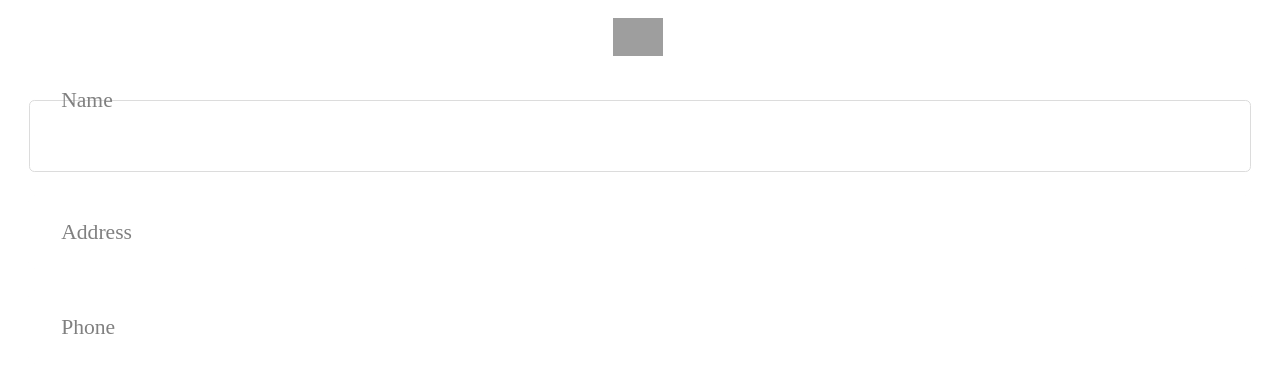
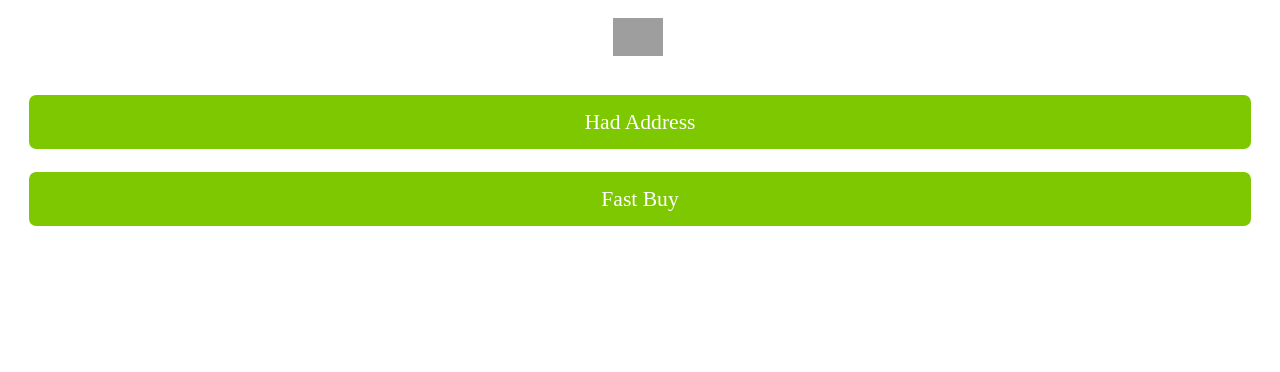
Before and after one commit to zhongmeizhi/vue-old-2016, a Vue app in the folder src/: page /#/checkout in a window 1280 px wide. Shown: the top 372 px of the page. Built offline with nearby package versions, Linux system fonts and the light colour scheme; grey boxes are pictures that could not be loaded; the HTML template or start-up script is replaced by a standard one.

Commit message:
doing checkout page, start animation

```diff
--- a/src/components/common/header.vue
+++ b/src/components/common/header.vue
@@ -48,6 +48,7 @@ export default{
 		height: 2.5rem;
 		margin-left: 1rem;
 		padding: 0 0.5rem;
+		transition: all 0.8s;
 	}
 	.logo span{
 		color: orange;
@@ -57,9 +58,10 @@ export default{
 		height: 2.5rem;
 	}
 	.jackHeader .homeActive{
-		transform: scale(0.8);
 		background: #7ec801;
 		border-radius: 4rem;
+		transform: scale(0.8);
+		transition: all 0.8s;
 	}
 	.homeActive a span{
 		color: white;
@@ -68,6 +70,7 @@ export default{
 		float: right;
 		margin-right: 1rem;
 		padding: 0 0.5rem;
+		transition: all 0.8s;
 	}
 	.logo img,.logo a,.cartSvg a,.logo span{
 		display: inline-block;
@@ -93,5 +96,6 @@ export default{
 	.cartSvg.cartActive{
 		background: #7ec801;
 		border-radius: 4rem;
+		transition: all 0.8s;
 	}
 </style>
--- a/src/components/common/nav.vue
+++ b/src/components/common/nav.vue
@@ -38,6 +38,7 @@ export default{
 		transform: scale(0.8);
 		background: #7ec801;
 		border: 0.1rem solid black;
+		transition: all 0.8s;
 	}
 	.jackNav{
 		margin: 3.3rem 0.6rem 0 0.6rem;
@@ -51,6 +52,7 @@ export default{
 		border: 0.1rem solid gray;
 		border-radius: 5rem;
 		background: orange;
+		transition: all 0.8s;
 	}
 	.jackNav ul li a{
 		display: inline-block;
--- a/src/components/main/section/cart.vue
+++ b/src/components/main/section/cart.vue
@@ -155,6 +155,8 @@ export default{
 	height: 1.2rem;
 	display: inline-block;
 	vertical-align: text-top;
+	border: 0.1rem solid gray;
+	border-radius: 0.3rem;
 }
 .number .reduce{
 	background: url(/static/tiny/reduce.svg) no-repeat;
--- a/src/components/main/section/checkout.vue
+++ b/src/components/main/section/checkout.vue
@@ -3,20 +3,26 @@
 		<div class="cartIcon">
 			<router-link to="/cart"></router-link>
 		</div>
-		<div class="shipBox">
+		<div class="infoBox">
+			<ul>
+				<li v-if="!newInfo" @click="login=!login,newInfo=false" :class="{active:login}">Had Address</li>
+				<li v-if="!login" @click="newInfo=!newInfo,login=false" :class="{active:newInfo}">Fast Buy</li>
+			</ul>
+		</div>
+		<!-- new Info -->
+		<div class="shipBox" v-if="newInfo">
 			<ul class="shipList">
-				<li>
-					<label v-labelUp :class="{active:true}">Name</label>
-					<input type="text" name="name" id="name" />
+				<li v-for="list in shipList">
+					 <!--@click="upLabel(list)"-->
+					<label :class="{active:list.name==curName}" :for="list.name">{{list.label}}</label>
+					<input :type="list.type" :name="list.name" :id="list.name"  @focus="upLabel(list)" @blur="downLabel(list)"/>
 				</li>
-				<li>
-					<label v-labelUp>Address</label>
-					<input type="text" name="address" id="address" />
-				</li>
-				<li>
-					<label v-labelUp>Phone</label>
-					<input type="tel" name="phone" id="phone" />
-				</li>
+			</ul>
+		</div>
+		<!-- login -->
+		<div class="oldInfo" v-if="login">
+			<ul>
+				<li>UserName</li>
 			</ul>
 		</div>
 	</div>
@@ -26,13 +32,22 @@
 export default{
 	data(){
 		return {
-
+			shipList:[
+				{label:"Name",type:"text",name:"name"},
+				{label:"Address",type:"text",name:"address"},
+				{label:"Phone",type:"tel",name:"phone"}
+			],
+			curName:"",
+			newInfo:false,
+			login:false
 		}
 	},
-	directives:{
-		labelUp(ele,bind,vNode){
-			ele.onclick = function(){
-			}
+	methods:{
+		upLabel(list){
+			this.curName = list.name;
+		},
+		downLabel(list){
+			this.curName = "";
 		}
 	}
 }
@@ -59,27 +74,48 @@ export default{
 }
 .shipList label{
 	position: absolute;
-	z-index: 2;
-	top: 0;
+	z-index: 55;
 	color: gray;
 	display: inline-block;
-	padding-left: 1.8rem;
-	line-height: 4rem;
+	margin-left: 1.4rem;
+	padding: 0 0.2rem;
 	background: white;
+	font-size: 1.2rem;
+	top: 1.36rem;
+	transition: top 0.8s;
 }
 .shipList input{
-	padding: 0 0.71rem;
+	height: 4rem;
+	width: 100%;
+	padding-left: 0.81rem;
 	border: 0.1rem gainsboro solid;
 	border-radius: 0.3rem;
-}
-.shipList label,.shipList input{
-	height: 4rem;
-	width: 100%;
 	box-sizing: border-box;
 	font-size: 1.2rem;
 }
 .shipList label.active{
-	height: 0;
-	top: -50%;
+	top: -0.74rem;
+	transition: top 0.8s;
+}
+.infoBox{
+	margin: 0 1rem;
+}
+.infoBox li{
+	display: inline-block;
+	width: 100%;
+	height: 3rem;
+	text-align: center;
+	border-radius: 0.4rem;
+	background: #7ec801;
+	color: white;
+	font: 1.2rem/3rem arial bold;
+	transition: all 0.5s;
+}
+.infoBox li:first-child{
+	margin-bottom: 1.3rem;
+}
+.infoBox li.active{
+	background: orange;
+	transition: all 1s;
 }
 </style>
```
